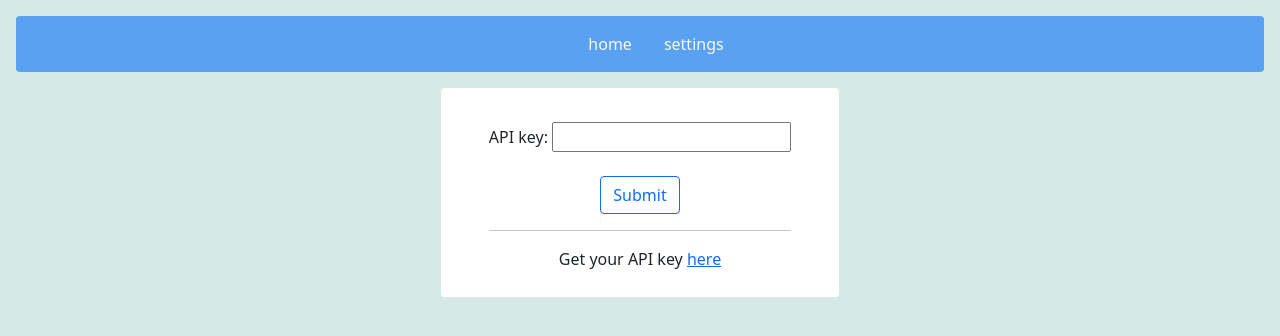
After one commit to tunalad/django-weather, a Django app: page /wttr/settings in a window 1280 px wide. The commit adds this page. Shown: the top 336 px of the page. Run offline with Django 4.2, Linux system fonts and the light colour scheme.

Commit message:
User now has to input the key themselves

```diff
--- a/static/css/style.css
+++ b/static/css/style.css
@@ -1,5 +1,6 @@
 body {
     background-color: #eaeaea;
+    background-color: #d6e9e7;
 }
 
 nav form {
@@ -70,6 +71,8 @@ h1{
     overflow-x: auto;
     /*max-width: 30rem;*/
     background-color: rgb(10, 172, 142);
+    background-color: #32867f;
+    background-color: #58a2f1;
 }
 
 .forecast_list li{
--- a/templates/base.html
+++ b/templates/base.html
@@ -17,7 +17,7 @@
     <nav class=" navbar navbar-expand justify-content-center rounded nav_main" >
         <ul>
             <li><a href="{% url 'weather_app:index' %}" class="nav-link text-light">home</a></li>
-            <li><a href="#" class="nav-link text-light">settings</a></li>
+            <li><a href="{% url 'weather_app:settings' %}" class="nav-link text-light">settings</a></li>
         </ul>
     </nav>
 
--- a/templates/index.html
+++ b/templates/index.html
@@ -10,5 +10,6 @@
         <h1>Current forecast</h1>
         <p>Click or add a place using the sidebar</p>
         <p><<<<<<<<<<<<<<<<<<<<<<<<<<<<<<< dummy!</p>
+        <p>The coockie: {{ api_key }}</p>
     </div>
 {% endblock %}
--- a/templates/place.html
+++ b/templates/place.html
@@ -6,7 +6,7 @@
     <div id="current_content" class="rounded">
         <h1 class="text-capitalize">{{ place.place_name }}</h1>
         <img src="https://developer.accuweather.com/sites/default/files/{{ data_current.crt_icon }}-s.png"
-             onerror="this.onerror=null;this.src='https://developer.accuweather.com/sites/default/files/0{{ i.crt_icon }}-s.png'">
+             onerror="this.onerror=null;this.src='https://developer.accuweather.com/sites/default/files/0{{ data_current.crt_icon }}-s.png'">
         <p style="font-size: 50px">{{ data_current.crt_temp }}°</p>
         <p>{{ data_current.crt_max }}°/{{ data_current.crt_min }}°</p>
         <p>{{ data_current.crt_text }}</p>
--- /dev/null
+++ b/templates/settings.html
@@ -0,0 +1,27 @@
+{% extends 'base.html' %}
+
+{% block body %}
+    <div style="padding-left:3rem; padding-right:3rem; margin: 0 auto; width: fit-content; text-align: center" class="rounded">
+        <form method="post" action="">{% csrf_token %}
+            <br>
+            <label>API key:</label>
+            <input type="text" name="api_cookie" >
+            <br><br>
+            <button type="submit" class="btn btn-outline-primary">Submit</button>
+        </form>
+        <hr>
+        <p>Get your API key <a href="https://developer.accuweather.com/" target="_blank">here</a></p>
+
+        {% if alert == 'success' %}
+            <div class="alert alert-success" style="margin: 0">
+                API key set.
+            </div>
+        {% elif alert == 'fail' %}
+            <div class="alert alert-danger" style="margin: 0">
+                API key invalid or expired.
+            </div>
+        {% endif %}
+    </div>
+
+
+{% endblock %}
--- a/weather_app/urls.py
+++ b/weather_app/urls.py
@@ -5,6 +5,8 @@ from weather_app import views
 app_name = 'weather_app'
 urlpatterns = [
     path('', views.index, name='index'),
+    path('settings', views.settings, name='settings'),
+
+    path('place/<int:_id>', views.place_data, name='place'),
     path('delete/<int:_id>', views.place_delete, name='delete'),
-    path('place/<int:_id>', views.place_data, name='place'),
 ]
--- a/weather_app/utils/accuweather_handling.py
+++ b/weather_app/utils/accuweather_handling.py
@@ -29,6 +29,10 @@ class current:  # {{{
 
     def response(self):
         """ returns json data for the current conditions """
+        print(
+            "https://dataservice.accuweather.com/currentconditions/v1/" +
+            self.place_key + "?apikey=" +
+            self.api_key + "&details=true&metric=" + str(self.metric).lower())
         return requests.get(
             "https://dataservice.accuweather.com/currentconditions/v1/" +
             self.place_key + "?apikey=" +
--- a/weather_app/views.py
+++ b/weather_app/views.py
@@ -1,6 +1,6 @@
 from django.db import IntegrityError
 from django.http import HttpResponseRedirect, Http404
-from django.shortcuts import render
+from django.shortcuts import render, redirect
 from django.urls import reverse, reverse_lazy
 from django.views.generic import DeleteView
 
@@ -10,12 +10,6 @@ from .utils import accuweather_handling as awh
 from weather_app.models import Place
 from .forms import FormPlace
 
-API_KEY = "dIQZvwuqbI9sE6y3O3k6ukIatkA7G6Vu"
-
-
-# TODO: COLORS, THEY ARE HIDEOUS DUUUDE
-# TODO: ask user for API key?
-
 
 # VIEWS
 def index(request):
@@ -23,32 +17,47 @@ def index(request):
         request, 'index.html', {
             'places': nav_sidebar_list(),
             'form': nav_sidebar_form(request),
+            'api_key': cookie_get(request, 'api_key')
         }
     )
 
 
+def settings(request):
+    api_cookie = cookie_get(request, 'api_key')
+
+    if request.method == 'POST':
+        print(request.POST.get('api_cookie'))
+        req = render(request, 'settings.html', {'api_cookie': api_cookie, 'alert': 'success'})
+        req.set_cookie('api_key', request.POST.get('api_cookie'))
+    else:
+        req = render(request, 'settings.html', {'api_cookie': api_cookie, 'alert': request.GET.get('alert')})
+
+    return req
+
+
 def place_data(request, _id):
-    #try:
-    place_id = Place.objects.get(pk=_id)
+    api_cookie = cookie_get(request, 'api_key')
+    try:
+        place_id = Place.objects.get(pk=_id)
 
-    place_key = awh.get_key(API_KEY, place_id.place_name)
+        place_key = awh.get_key(api_cookie, place_id.place_name)
 
-    data_current = get_data_current(place_key)
-    data_daily = get_data_daily(place_key)
-    data_hourly = get_data_hourly(place_key)
+        data_current = get_data_current(cookie_get(request, 'api_key'), place_key)
+        data_daily = get_data_daily(cookie_get(request, 'api_key'), place_key)
+        data_hourly = get_data_hourly(cookie_get(request, 'api_key'), place_key)
 
-    return render(
-        request, 'place.html', {
-                            'place': place_id,
-                            'places': nav_sidebar_list(),
-                            'form': nav_sidebar_form(request),
+        return render(
+            request, 'place.html', {
+                'place': place_id,
+                'places': nav_sidebar_list(),
+                'form': nav_sidebar_form(request),
 
-                            'data_current': data_current,
-                            'data_daily': data_daily,
-                            'data_hourly': data_hourly,
-                               })
-    #except:
-    #    raise Http404("Place doesn't exist in the database")
+                'data_current': data_current,
+                'data_daily': data_daily,
+                'data_hourly': data_hourly,
+            })
+    except:
+        return redirect('/wttr/settings?alert=fail')
 
 
 def place_delete(request, _id):
@@ -71,11 +80,19 @@ class PlaceDeleteView(DeleteView):
 
 
 # FUNCTIONS
+def cookie_get(request, cookie_name):
+    cookie_api_key = request.COOKIES.get(cookie_name)
+    if cookie_api_key is None:
+        return "Cookie not set"
+    return cookie_api_key
+
+
 def nav_sidebar_list():
     return Place.objects.all()
 
 
 def nav_sidebar_form(request):
+    api_cookie = cookie_get(request, 'api_key')
     form = FormPlace
 
     if request.method == 'POST':
@@ -83,14 +100,14 @@ def nav_sidebar_form(request):
         print("POSTING MOMENT")
         print(form.is_valid())
         if form.is_valid():
-            post_place(form, Place())
+            post_place(api_cookie, form, Place())
 
     return form
 
 
-def post_place(form, place):
+def post_place(api_key, form, place):
     place.place_name = form.cleaned_data['place_name']
-    place.place_key = awh.get_key(API_KEY, form.cleaned_data['place_name'])
+    place.place_key = awh.get_key(api_key, form.cleaned_data['place_name'])
     try:
         print(place.place_key)
         place.save()
@@ -98,10 +115,8 @@ def post_place(form, place):
         print(f"Posting result: {place.place_name} ({place.place_key}) | {e}")
 
 
-def get_data_current(place_key):
-    current_data = awh.current(API_KEY, place_key, True).response()
-    # hourly_data = awh.hourly(API_KEY, place_key, True).response()
-    print(awh.crt_icon(current_data))
+def get_data_current(api_key, place_key):
+    current_data = awh.current(api_key, place_key, True).response()
 
     return {
         'crt_temp': awh.crt_temp(current_data),
@@ -121,8 +136,8 @@ def get_data_current(place_key):
     pass
 
 
-def get_data_daily(place_key):
-    daily_data = awh.daily(API_KEY, place_key, True).response()
+def get_data_daily(api_key, place_key):
+    daily_data = awh.daily(api_key, place_key, True).response()
     daily_array = []
     for i in range(5):
         daily_array.append({
@@ -135,8 +150,8 @@ def get_data_daily(place_key):
     return daily_array
 
 
-def get_data_hourly(place_key):
-    hourly_data = awh.hourly(API_KEY, place_key, True).response()
+def get_data_hourly(api_key, place_key):
+    hourly_data = awh.hourly(api_key, place_key, True).response()
     hrly_array = []
     for i in range(12):
         hrly_array.append({
```
